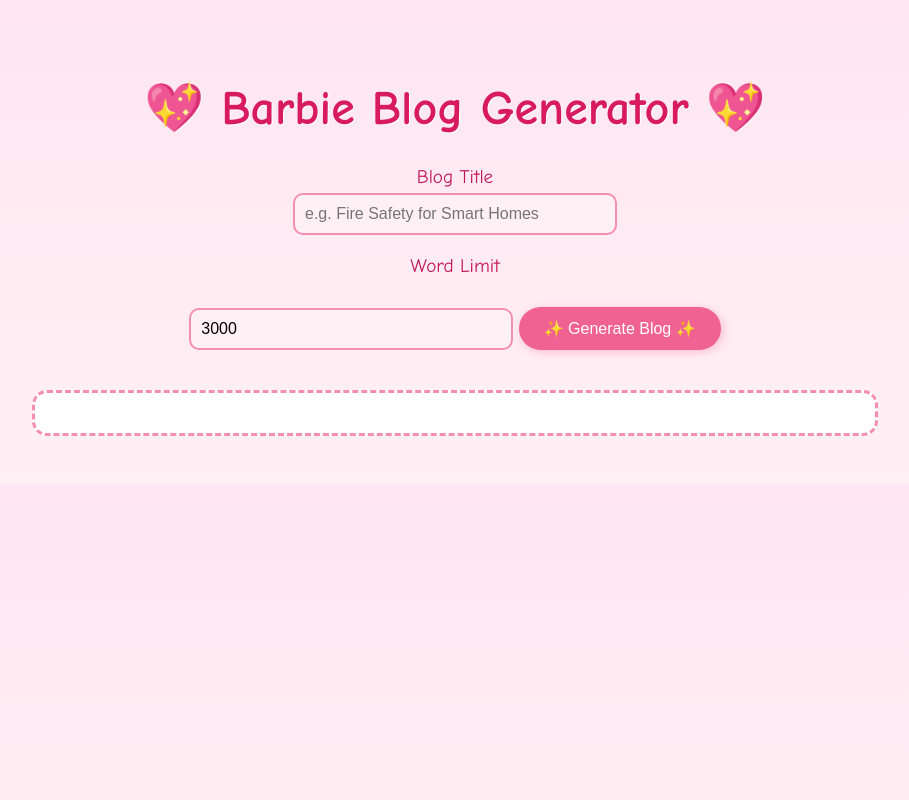
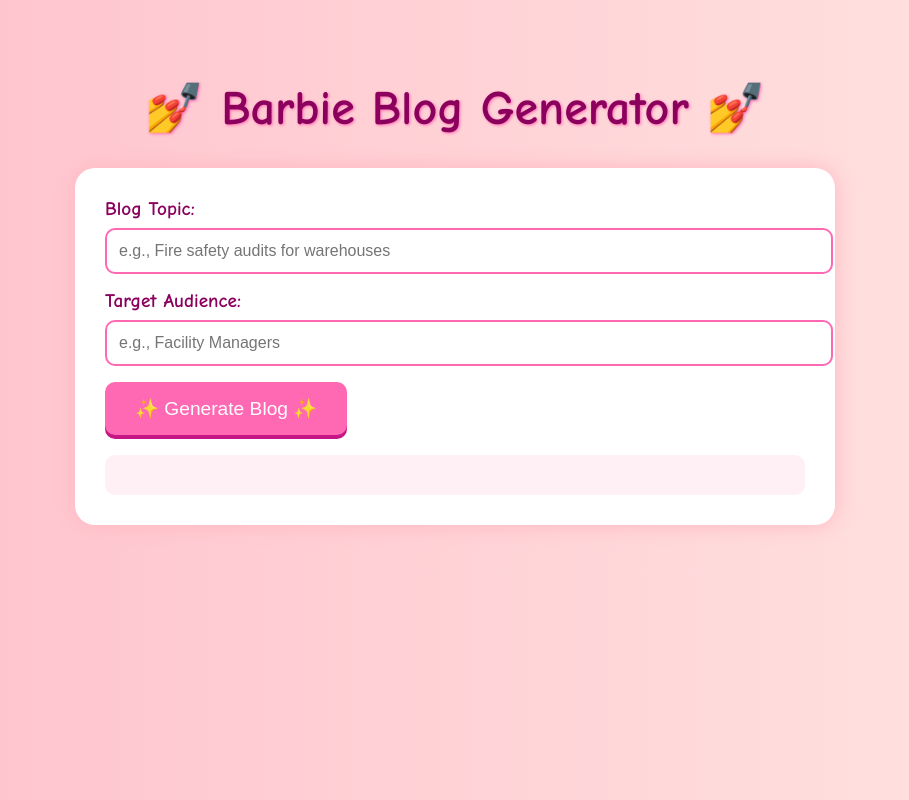
Before and after one commit to sayeriroy/blog-gen, a plain HTML site: page index.html in a window 1280 px wide. Shown: the whole page, without its empty margins (185-1094 px from the left). Drawn offline with Linux system fonts and the light colour scheme.

Commit message:
Update index.html

```diff
--- a/index.html
+++ b/index.html
@@ -1,109 +1,112 @@
 <!DOCTYPE html>
 <html lang="en">
 <head>
-  <meta charset="UTF-8"/>
+  <meta charset="UTF-8" />
   <meta name="viewport" content="width=device-width, initial-scale=1.0"/>
-  <title>Barbie Blog Generator 💖</title>
+  <title>Barbie Blog Generator ✨</title>
   <style>
     body {
-      background: linear-gradient(to bottom, #ffe6f0, #fff0f5);
+      background: linear-gradient(to right, #ffc0cb, #ffe4e1);
       font-family: 'Comic Sans MS', cursive, sans-serif;
-      color: #c2185b;
-      text-align: center;
       padding: 40px;
+      color: #8b005d;
     }
 
     h1 {
-      font-size: 3rem;
-      color: #d81b60;
-      text-shadow: 1px 1px #fff;
-      margin-bottom: 30px;
+      text-align: center;
+      font-size: 3em;
+      text-shadow: 1px 1px 3px #ff69b4;
+    }
+
+    .container {
+      max-width: 700px;
+      margin: 0 auto;
+      background: white;
+      padding: 30px;
+      border-radius: 20px;
+      box-shadow: 0 0 20px #ffb6c1;
     }
 
     label {
-      font-size: 1.2rem;
-      margin-top: 20px;
-      display: block;
+      font-weight: bold;
+      font-size: 1.2em;
     }
 
-    input {
-      padding: 10px;
-      margin-top: 5px;
-      width: 300px;
-      border: 2px solid #f48fb1;
+    input, textarea {
+      width: 100%;
+      padding: 12px;
+      margin-top: 8px;
+      margin-bottom: 16px;
       border-radius: 10px;
-      background-color: #fff0f5;
-      font-size: 1rem;
+      border: 2px solid #ff69b4;
+      font-size: 1em;
     }
 
     button {
-      margin-top: 30px;
-      padding: 12px 25px;
-      background-color: #f06292;
+      background: #ff69b4;
       color: white;
       border: none;
-      border-radius: 25px;
-      font-size: 1rem;
+      padding: 15px 30px;
+      font-size: 1.2em;
+      border-radius: 10px;
       cursor: pointer;
-      box-shadow: 2px 2px 10px #f8bbd0;
+      box-shadow: 0 4px #c71585;
     }
 
     button:hover {
-      background-color: #ec407a;
+      background: #ff1493;
     }
 
-    #result {
-      margin-top: 40px;
+    #blogOutput {
+      white-space: pre-wrap;
+      margin-top: 20px;
+      background: #fff0f5;
       padding: 20px;
-      background-color: #fff;
-      border: 3px dashed #f48fb1;
-      border-radius: 15px;
-      max-width: 800px;
-      margin-left: auto;
-      margin-right: auto;
-      white-space: pre-wrap;
-      color: #880e4f;
+      border-radius: 10px;
     }
   </style>
 </head>
 <body>
-  <h1>💖 Barbie Blog Generator 💖</h1>
+  <h1>💅 Barbie Blog Generator 💅</h1>
+  <div class="container">
+    <label for="topic">Blog Topic:</label>
+    <input type="text" id="topic" placeholder="e.g., Fire safety audits for warehouses"/>
 
-  <label>Blog Title</label>
-  <input type="text" id="blogTitle" placeholder="e.g. Fire Safety for Smart Homes" />
+    <label for="audience">Target Audience:</label>
+    <input type="text" id="audience" placeholder="e.g., Facility Managers"/>
 
-  <label>Word Limit</label>
-  <input type="number" id="wordLimit" value="3000" />
+    <button onclick="generateBlog()">✨ Generate Blog ✨</button>
 
-  <button onclick="generateBlog()">✨ Generate Blog ✨</button>
-
-  <div id="result"></div>
+    <div id="blogOutput"></div>
+  </div>
 
   <script>
     async function generateBlog() {
-      const title = document.getElementById("blogTitle").value;
-      const wordLimit = document.getElementById("wordLimit").value;
-      const url = 'https://script.google.com/macros/s/AKfycbxPogQky6SWq-z4EncF-d1OE1uYn9MHHd1dqOENea4cby2QCNitQjoJtSmh_t4ymVtD/exec'; // ← Replace this!
+      const topic = document.getElementById('topic').value;
+      const audience = document.getElementById('audience').value;
+      const outputDiv = document.getElementById('blogOutput');
 
-      const payload = {
-        title: title,
-        wordLimit: wordLimit
-      };
+      outputDiv.innerHTML = 'Generating blog... 💻📝';
 
       try {
-        const response = await fetch(url, {
+        const response = await fetch('https://script.google.com/macros/s/AKfycbxejXfdryorCE0-Qm7kk6JxHAXopvnbnr6g5Zuj0ElPkUJF89Ohkci1ykJ70aJBbCt3/exec', {
           method: 'POST',
           headers: {
-            'Content-Type': 'application/json',
+            'Content-Type': 'application/json'
           },
-          body: JSON.stringify(payload)
+          body: JSON.stringify({ topic, audience })
         });
 
         const data = await response.json();
-        document.getElementById("result").textContent = data.response || "No response from server.";
+
+        if (data.blog) {
+          outputDiv.innerHTML = `<h3>✨ AI Blog Output ✨</h3><p>${data.blog.replace(/\n/g, '<br/>')}</p>`;
+        } else {
+          outputDiv.innerHTML = `<p>❌ Error: ${data.error || "No blog returned"}</p>`;
+        }
       } catch (err) {
-        console.error("Error:", err);
-        document.getElementById("result").textContent = "Something went wrong 💔";
+        outputDiv.innerHTML = `<p>❌ Failed to fetch blog. CORS or network issue.</p>`;
+        console.error(err);
       }
     }
   </script>
```
